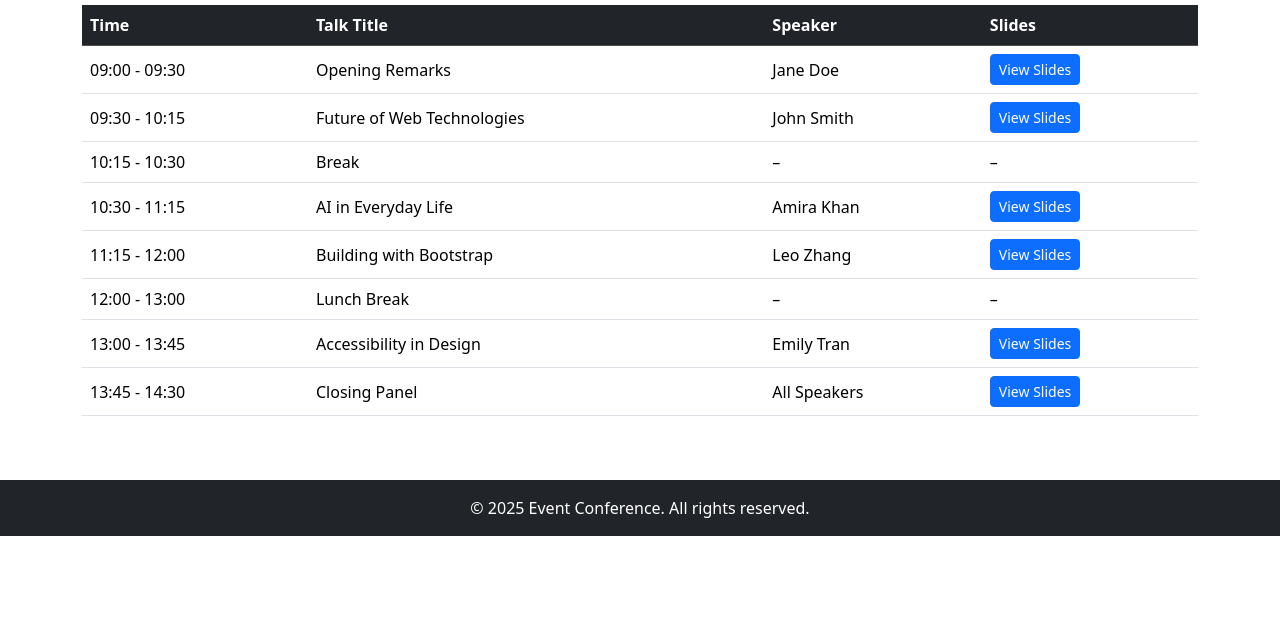
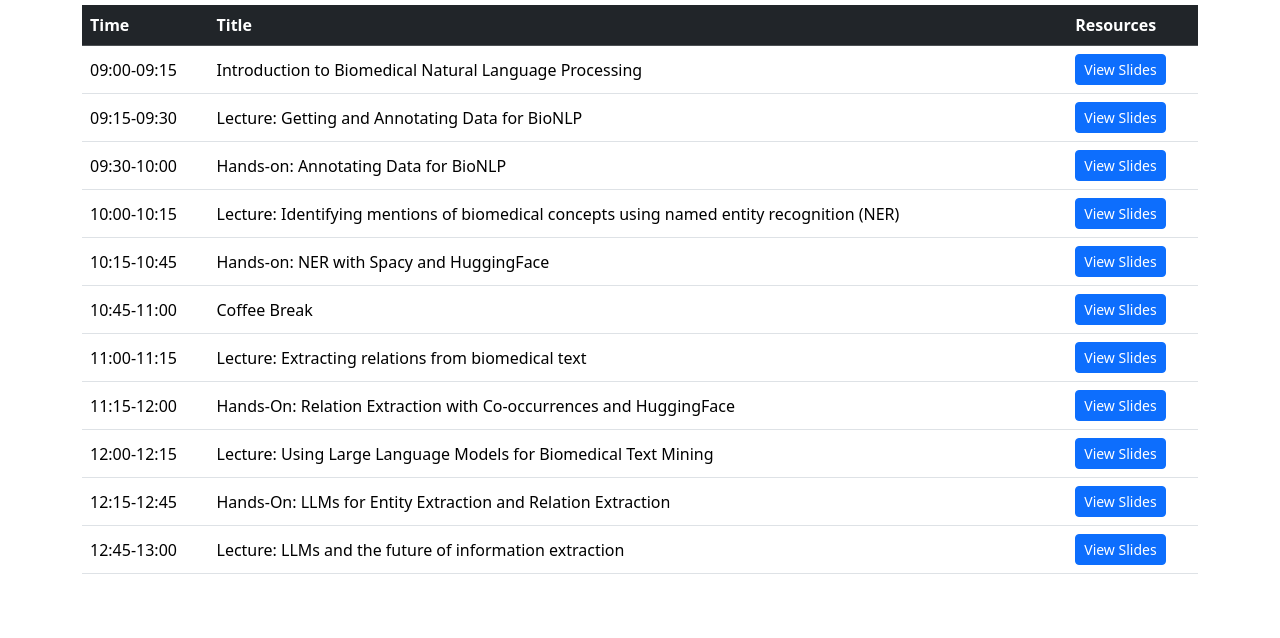
Before and after one commit to jakelever/ismb2025tutorial, a plain HTML site: page index.htm in a window 1280 px wide. Shown: the part 171-809 px from the top of the page. Drawn offline with nearby package versions, Linux system fonts and the light colour scheme.

Commit message:
Update schedule

```diff
--- a/index.htm
+++ b/index.htm
@@ -3,7 +3,7 @@
 <head>
   <meta charset="UTF-8" />
   <meta name="viewport" content="width=device-width, initial-scale=1.0" />
-  <title>Event Schedule</title>
+  <title>Biomedical text mining for knowledge extraction @ ISMB 2025</title>
   <link href="https://cdn.jsdelivr.net/npm/bootstrap@5.3.3/dist/css/bootstrap.min.css" rel="stylesheet">
 </head>
 <body>
@@ -11,82 +11,90 @@
   <!-- Navbar -->
   <nav class="navbar navbar-expand-lg navbar-dark bg-dark">
     <div class="container">
-      <a class="navbar-brand" href="#">Event 2025</a>
+      <a class="navbar-brand" href="#">Biomedical text mining for knowledge extraction @ ISMB 2025</a>
     </div>
   </nav>
 
   <!-- Page Content -->
   <div class="container my-5">
-    <h1 class="text-center mb-4">Event Schedule – May 27, 2025</h1>
+    <h1 class="text-center mb-4">Tutorial Schedule – July 15, 2025</h1>
 
     <div class="table-responsive">
       <table class="table table-hover align-middle">
         <thead class="table-dark">
           <tr>
             <th scope="col">Time</th>
-            <th scope="col">Talk Title</th>
-            <th scope="col">Speaker</th>
-            <th scope="col">Slides</th>
+            <th scope="col">Title</th>
+            <th scope="col">Resources</th>
           </tr>
         </thead>
         <tbody>
           <tr>
-            <td>09:00 - 09:30</td>
-            <td>Opening Remarks</td>
-            <td>Jane Doe</td>
-            <td><a href="slides/opening.pdf" target="_blank" class="btn btn-sm btn-primary">View Slides</a></td>
-          </tr>
-          <tr>
-            <td>09:30 - 10:15</td>
-            <td>Future of Web Technologies</td>
-            <td>John Smith</td>
+            <td>09:00-09:15</td>
+            <td>Introduction to Biomedical Natural Language Processing</td>
             <td><a href="slides/web-future.pdf" target="_blank" class="btn btn-sm btn-primary">View Slides</a></td>
           </tr>
           <tr>
-            <td>10:15 - 10:30</td>
-            <td>Break</td>
-            <td>–</td>
-            <td>–</td>
+            <td>09:15-09:30</td>
+            <td>Lecture: Getting and Annotating Data for BioNLP</td>
+            <td><a href="slides/web-future.pdf" target="_blank" class="btn btn-sm btn-primary">View Slides</a></td>
           </tr>
           <tr>
-            <td>10:30 - 11:15</td>
-            <td>AI in Everyday Life</td>
-            <td>Amira Khan</td>
-            <td><a href="slides/ai-everyday.pdf" target="_blank" class="btn btn-sm btn-primary">View Slides</a></td>
+            <td>09:30-10:00</td>
+            <td>Hands-on: Annotating Data for BioNLP</td>
+            <td><a href="slides/web-future.pdf" target="_blank" class="btn btn-sm btn-primary">View Slides</a></td>
           </tr>
           <tr>
-            <td>11:15 - 12:00</td>
-            <td>Building with Bootstrap</td>
-            <td>Leo Zhang</td>
-            <td><a href="slides/bootstrap-build.pdf" target="_blank" class="btn btn-sm btn-primary">View Slides</a></td>
+            <td>10:00-10:15</td>
+            <td>Lecture: Identifying mentions of biomedical concepts using named entity recognition (NER)</td>
+            <td><a href="slides/web-future.pdf" target="_blank" class="btn btn-sm btn-primary">View Slides</a></td>
           </tr>
           <tr>
-            <td>12:00 - 13:00</td>
-            <td>Lunch Break</td>
-            <td>–</td>
-            <td>–</td>
+            <td>10:15-10:45</td>
+            <td>Hands-on: NER with Spacy and HuggingFace</td>
+            <td><a href="slides/web-future.pdf" target="_blank" class="btn btn-sm btn-primary">View Slides</a></td>
           </tr>
           <tr>
-            <td>13:00 - 13:45</td>
-            <td>Accessibility in Design</td>
-            <td>Emily Tran</td>
-            <td><a href="slides/accessibility.pdf" target="_blank" class="btn btn-sm btn-primary">View Slides</a></td>
+            <td>10:45-11:00</td>
+            <td>Coffee Break</td>
+            <td><a href="slides/web-future.pdf" target="_blank" class="btn btn-sm btn-primary">View Slides</a></td>
           </tr>
           <tr>
-            <td>13:45 - 14:30</td>
-            <td>Closing Panel</td>
-            <td>All Speakers</td>
-            <td><a href="slides/closing-panel.pdf" target="_blank" class="btn btn-sm btn-primary">View Slides</a></td>
+            <td>11:00-11:15</td>
+            <td>Lecture: Extracting relations from biomedical text</td>
+            <td><a href="slides/web-future.pdf" target="_blank" class="btn btn-sm btn-primary">View Slides</a></td>
           </tr>
+          <tr>
+            <td>11:15-12:00</td>
+            <td>Hands-On: Relation Extraction with Co-occurrences and HuggingFace</td>
+            <td><a href="slides/web-future.pdf" target="_blank" class="btn btn-sm btn-primary">View Slides</a></td>
+          </tr>
+          <tr>
+            <td>12:00-12:15</td>
+            <td>Lecture: Using Large Language Models for Biomedical Text Mining</td>
+            <td><a href="slides/web-future.pdf" target="_blank" class="btn btn-sm btn-primary">View Slides</a></td>
+          </tr>
+          <tr>
+            <td>12:15-12:45</td>
+            <td>Hands-On: LLMs for Entity Extraction and Relation Extraction</td>
+            <td><a href="slides/web-future.pdf" target="_blank" class="btn btn-sm btn-primary">View Slides</a></td>
+          </tr>
+          <tr>
+            <td>12:45-13:00</td>
+            <td>Lecture: LLMs and the future of information extraction</td>
+            <td><a href="slides/web-future.pdf" target="_blank" class="btn btn-sm btn-primary">View Slides</a></td>
+          </tr>
+
         </tbody>
       </table>
     </div>
   </div>
 
-  <!-- Footer -->
+  <!--
   <footer class="bg-dark text-white text-center py-3">
     &copy; 2025 Event Conference. All rights reserved.
   </footer>
+  -->
 
   <script src="https://cdn.jsdelivr.net/npm/bootstrap@5.3.3/dist/js/bootstrap.bundle.min.js"></script>
 </body>
```
